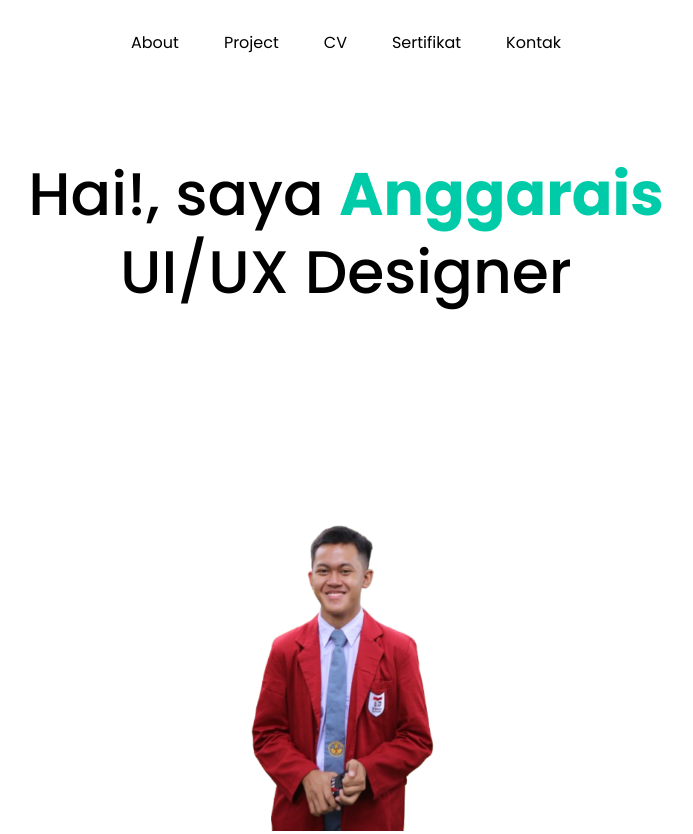
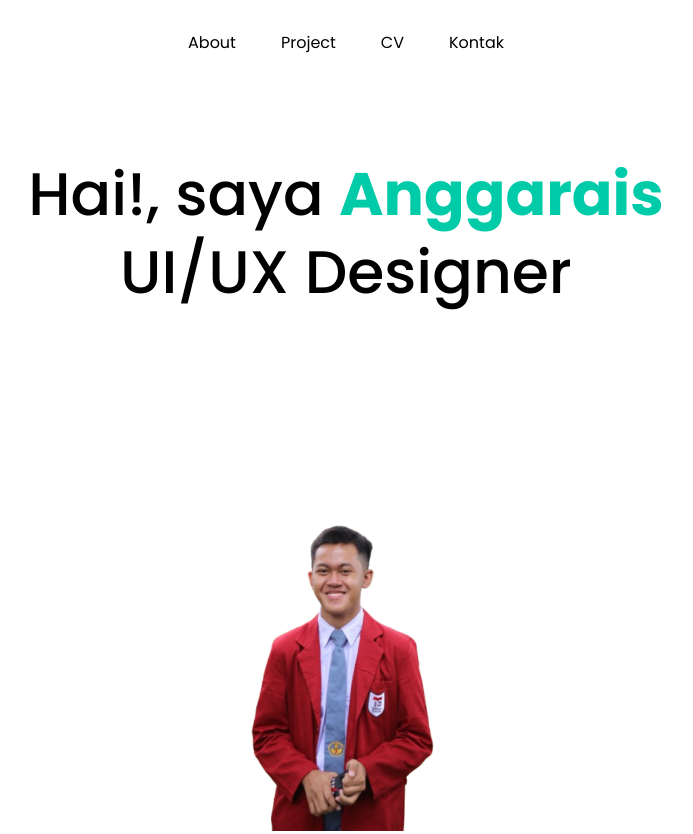
Before and after one commit to fs-angga27/web-porto, a plain HTML site: page index.html in a window 1280 px wide. Shown: the top 834 px of the page, without its empty margins (294-987 px from the left). Drawn offline with nearby package versions, Linux system fonts and the light colour scheme.

Commit message:
fix eror

```diff
--- a/index.html
+++ b/index.html
@@ -32,7 +32,7 @@
                         <li><a href="#about">About</a></li>
                         <li><a href="#project">Project</a></li>
                         <li><a href="#cv">CV</a></li>
-                        <li><a href="#sertif">Sertifikat</a></li>
+                        <!-- <li><a href="#sertif">Sertifikat</a></li> -->
                         <li><a href="#kontak">Kontak</a></li>
                     </ul>
                 </div>
```
